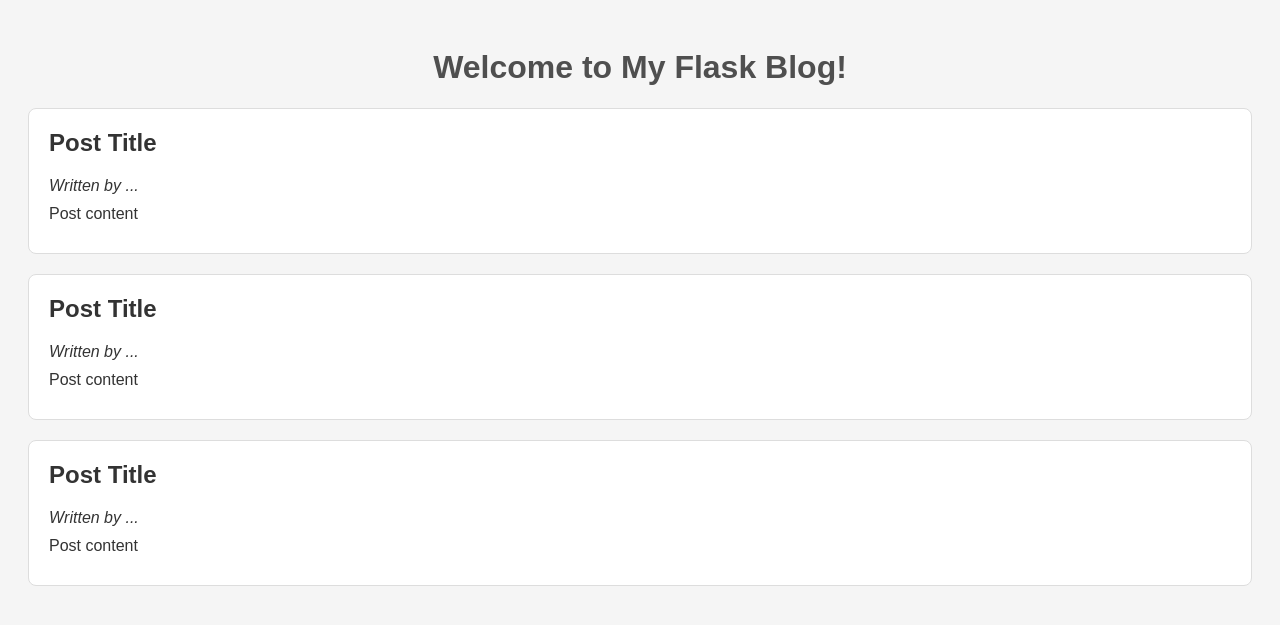
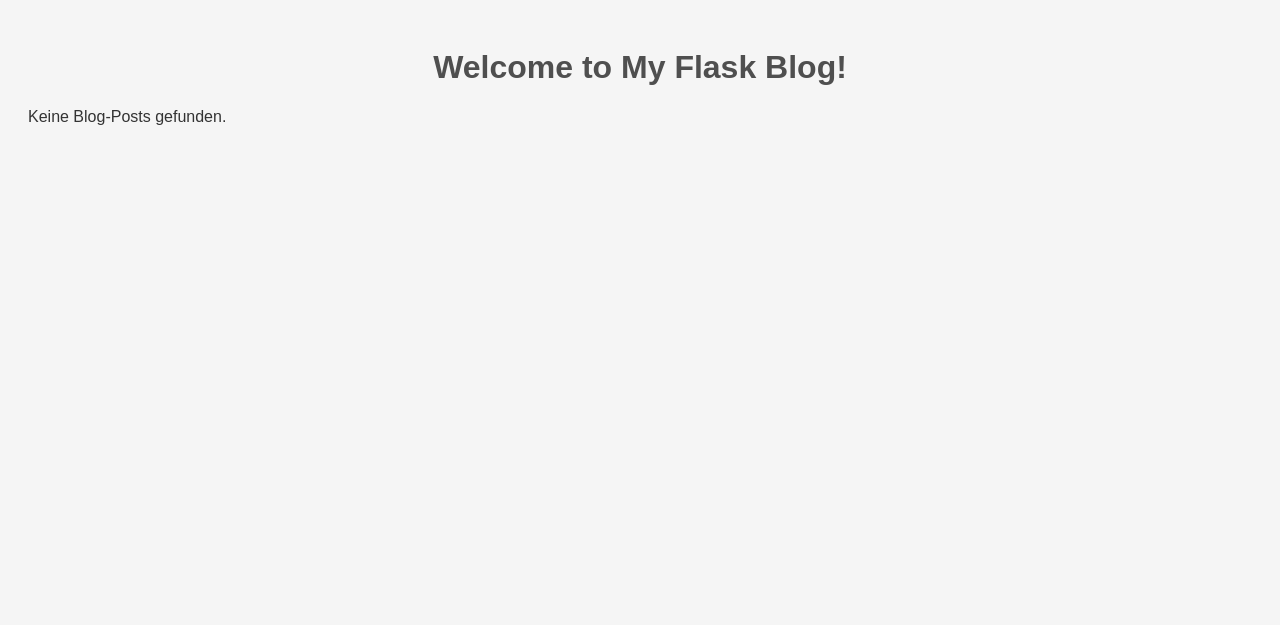
Before and after one commit to RomKow/Masterblog, a Flask app: template templates/index.html in a window 1280 px wide. Shown: the top 625 px of the page. Run offline with Flask 3, Linux system fonts and the light colour scheme; the template is opened without the code that fills it, so the values that code supplies are empty.

Commit message:
Designing the Routes and Data Structure

```diff
--- a/app.py
+++ b/app.py
@@ -1,12 +1,24 @@
-from flask import Flask
+import os
+import json
+from flask import Flask, render_template
 
 app = Flask(__name__)
 
+# Path to the JSON file storing blog posts
+DATA_FILE = os.path.join(os.path.dirname(__file__), 'posts.json')
+
 
 @app.route('/')
-def hello_world():
-    return 'Hello, World!'
+def index():
+    """Read all blog posts from the JSON file and render the index template."""
+    try:
+        with open(DATA_FILE, 'r', encoding='utf-8') as f:
+            posts = json.load(f)
+    except (FileNotFoundError, json.JSONDecodeError):
+        posts = []
+    return render_template('index.html', posts=posts)
 
 
 if __name__ == '__main__':
-    app.run(host="0.0.0.0", port=5000, debug=True)
+    # Run the Flask development server
+    app.run(host="0.0.0.0", port=5001, debug=True)
--- a/templates/index.html
+++ b/templates/index.html
@@ -8,20 +8,20 @@
 </head>
 <body>
     <h1>Welcome to My Flask Blog!</h1>
-    <div class="post">
-        <h2>Post Title</h2>
-        <p><em>Written by ...</em></p>
-        <p>Post content</p>
-    </div>
-    <div class="post">
-        <h2>Post Title</h2>
-        <p><em>Written by ...</em></p>
-        <p>Post content</p>
-    </div>
-    <div class="post">
-        <h2>Post Title</h2>
-        <p><em>Written by ...</em></p>
-        <p>Post content</p>
-    </div>
+
+    {% if posts %}
+        {% for post in posts %}
+            <div class="post">
+                <article>
+                    <h2>{{ post.title }}</h2>
+                    <p><em>von {{ post.author }}</em></p>
+                    <p>{{ post.content }}</p>
+                </article>
+            </div>
+        {% endfor %}
+    {% else %}
+        <p>Keine Blog-Posts gefunden.</p>
+    {% endif %}
+
 </body>
 </html>
```
Also changed, not shown: posts.json (added, +14 -0 lines).
